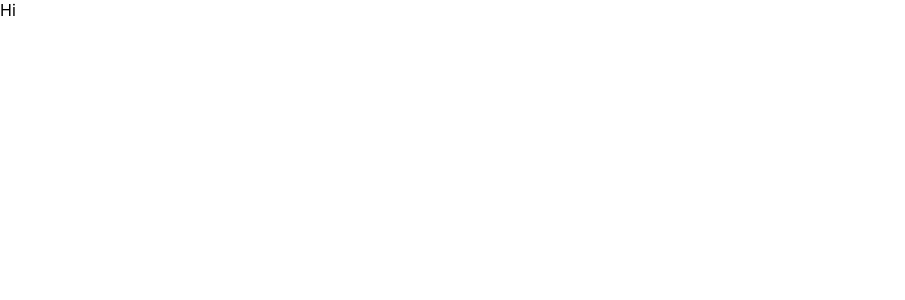
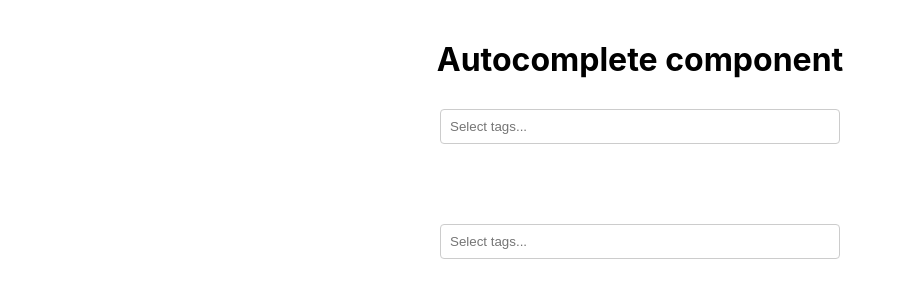
Before and after one commit to Margaretka15/noa-project, a React (Create React App) app: page / in a window 1280 px wide. Shown: the top 300 px of the page, without its empty margins (0-905 px from the left). Built offline with nearby package versions, Linux system fonts and the light colour scheme.

Commit message:
Implement autocomplete component

```diff
--- /dev/null
+++ b/src/App.scss
@@ -0,0 +1,11 @@
+.container {
+  padding: 40px;
+  display: flex;
+  flex-direction: column;
+  align-items: center;
+
+}
+
+.title {
+  margin-bottom: 30px;
+}
--- a/src/App.tsx
+++ b/src/App.tsx
@@ -1,11 +1,57 @@
-import React from 'react';
+import React, { useState } from 'react';
+import Autocomplete from './components/Autocomplete/Autocomplete';
+import { AutocompleteItem } from './components/Autocomplete/types';
+import './App.scss';
 
-function App() {
-  return (
-    <div className="App">
-     Hi
-    </div>
-  );
+type User = {
+    id: string;
+    label: string;
+    email: string;
 }
+const options: AutocompleteItem[] = [
+    { id: 'css', label: 'CSS'},
+    { id: 'html', label: 'HTML' },
+    { id: 'javascript', label: 'JavaScript' },
+    { id: 'actionscript', label: 'ActionScript' },
+    { id: 'acl2', label: 'ACL2' }
+];
 
-export default App;
+const userOptions: User[] = [
+    { id: '1', label: 'Alice Johnson', email: 'alice@example.com' },
+    { id: '2', label: 'Bob Smith', email: 'bob@example.com' },
+    { id: '3', label: 'Charlie Rose', email: 'charlie@example.com' }
+];
+
+export default function App() {
+    const [selectedLanguages, setSelectedLanguages] = useState<AutocompleteItem[]>([]);
+    const [selected, setSelected] = useState<AutocompleteItem[]>([]);
+
+    return (
+        <>
+
+            <div className='container'>
+                <h1 className='title'>Autocomplete component</h1>
+                <Autocomplete
+                    items={options}
+                    selectedItems={selectedLanguages}
+                    onChange={setSelectedLanguages}
+                    placeholder="Select tags..."
+                    allowCustom={true}
+                />
+
+            </div>
+
+            <div className="container">
+                <Autocomplete
+                    items={userOptions}
+                    selectedItems={selected}
+                    onChange={setSelected}
+                    placeholder="Select tags..."
+                    allowCustom={true}
+                />
+
+            </div>
+        </>
+
+    );
+}
--- /dev/null
+++ b/src/components/Autocomplete/Autocomplete.module.scss
@@ -0,0 +1,66 @@
+.wrapper {
+  border: 1px solid #ccc;
+  padding: 5px;
+  border-radius: 4px;
+  display: flex;
+  flex-wrap: wrap;
+  position: relative;
+ width: 400px;
+}
+
+.tag {
+  background: #e0e0e0;
+  padding: 2px 8px;
+  border-radius: 12px;
+  margin: 2px;
+  align-items: center;
+  display: flex;
+}
+.tag:focus {
+  outline: 2px solid #1976d2;
+}
+
+.tagText {
+  max-width: 200px;
+  display: inline-block;
+  overflow: hidden;
+  text-overflow: ellipsis;
+  white-space: nowrap;
+}
+
+.remove {
+  margin-left: 5px;
+  cursor: pointer;
+}
+
+.input {
+  border: none;
+  outline: none;
+  flex: 1;
+  min-width: 100px;
+  padding: 4px;
+
+}
+
+.dropdown {
+  position: absolute;
+  top: 100%;
+  left: 0;
+  right: 0;
+  max-height: 150px;
+  overflow-y: auto;
+  border: 1px solid #ccc;
+  background: white;
+  z-index: 10;
+  list-style-type: none;
+  padding: 5px;
+}
+
+.item {
+  padding: 5px 10px;
+  cursor: pointer;
+}
+
+.item:hover, .highlighted {
+  background-color: #f0f0f0;
+}
--- /dev/null
+++ b/src/components/Autocomplete/Autocomplete.tsx
@@ -0,0 +1,167 @@
+import React, {useState, useRef, useEffect} from 'react';
+import styles from './Autocomplete.module.scss';
+import {AutocompleteItem, AutocompleteProps} from './types';
+
+const Autocomplete = <T extends AutocompleteItem>({
+                                                      items,
+                                                      selectedItems,
+                                                      onChange,
+                                                      placeholder = 'Type to search...',
+                                                      allowCustom = true
+                                                  }: AutocompleteProps<T>) => {
+
+    const [inputValue, setInputValue] = useState('');
+    const [highlightIndex, setHighlightIndex] = useState<number>(-1);
+    const [filteredItems, setFilteredItems] = useState<T[]>([]);
+    const [isFocused, setIsFocused] = useState(false);
+
+    const containerRef = useRef<HTMLDivElement>(null);
+
+    useEffect(() => {
+        if (isFocused) {
+            const newFiltered = items.filter(
+                (item) =>
+                    item.label.toLowerCase().includes(inputValue.toLowerCase()) &&
+                    !selectedItems.find((s) => s.id === item.id)
+            );
+            setFilteredItems(newFiltered);
+            setHighlightIndex(-1);
+        }
+    }, [inputValue, items, selectedItems, isFocused]);
+
+    useEffect(() => {
+        document.addEventListener('mousedown', handleClickOutside);
+        return () => document.removeEventListener('mousedown', handleClickOutside);
+    }, []);
+
+    const handleKeyDown = (e: React.KeyboardEvent<HTMLInputElement>) => {
+        if (e.key === 'ArrowDown') {
+            setHighlightIndex((prev) =>
+                Math.min(prev + 1, filteredItems.length - 1)
+            );
+        } else if (e.key === 'ArrowUp') {
+            setHighlightIndex((prev) => Math.max(prev - 1, 0));
+        } else if (e.key === 'Enter') {
+            e.preventDefault();
+            if (highlightIndex >= 0 && filteredItems[highlightIndex]) {
+                selectItem(filteredItems[highlightIndex]);
+            } else if (inputValue.trim() && allowCustom) {
+                const newItem = {
+                    id: inputValue,
+                    label: inputValue
+                } as T;
+                selectItem(newItem);
+            }
+        }
+    };
+
+    const selectItem = (item: T) => {
+        const newSelected = [...selectedItems, item];
+        onChange(newSelected);
+        setInputValue('');
+
+        const updatedFiltered = items.filter(
+            (i) =>
+                i.label.toLowerCase().includes('') &&
+                !newSelected.find((s) => s.id === i.id)
+        );
+        setFilteredItems(updatedFiltered);
+
+    };
+
+    const removeItem = (id: string | number) => {
+        const newSelected = selectedItems.filter((item) => item.id !== id);
+        onChange(newSelected);
+
+        const updatedFiltered = items.filter(
+            (i) =>
+                i.label.toLowerCase().includes(inputValue.toLowerCase()) &&
+                !newSelected.find((s) => s.id === i.id)
+        );
+        setFilteredItems(updatedFiltered);
+    };
+
+    const handleClickOutside = (e: MouseEvent) => {
+        if (
+            containerRef.current &&
+            !containerRef.current.contains(e.target as Node)
+        ) {
+            setFilteredItems([]);
+        }
+    };
+
+    const handleTagKeyDown = (
+        e: React.KeyboardEvent<HTMLDivElement>,
+        id: string | number
+    ) => {
+
+        const input = containerRef.current?.querySelector('input');
+
+        if (e.key === 'Backspace' || e.key === 'Delete') {
+            e.preventDefault();
+            removeItem(id);
+            input?.focus();
+        } else if (e.key === 'ArrowRight') {
+            e.preventDefault();
+            input?.focus();
+        } else if (e.key === 'ArrowLeft') {
+            e.preventDefault();
+
+        }
+    };
+
+
+    return (
+        <div className={styles.wrapper}
+             ref={containerRef}
+             role="combobox"
+             aria-haspopup="listbox"
+             aria-expanded={filteredItems.length > 0}>
+            {selectedItems.map((item) => (
+                <div key={item.id} className={styles.tag}
+                     tabIndex={0}
+                     onKeyDown={(e) => handleTagKeyDown(e, item.id)}
+                     aria-label={`${item.label}, press Delete or Backspace to remove`}>
+                    <span className={styles.tagText}>{item.label}</span>
+                    <span className={styles.remove}
+                          onClick={() => removeItem(item.id)}
+                          aria-label={`Remove ${item.label}`}
+                          role="button">
+            ×
+          </span>
+                </div>
+            ))}
+            <input
+                type="text"
+                className={styles.input}
+                name="autocomplete-input"
+                value={inputValue}
+                onChange={(e) => setInputValue(e.target.value)}
+                onKeyDown={handleKeyDown}
+                placeholder={placeholder}
+                onFocus={() => setIsFocused(true)}
+                onBlur={() => setIsFocused(false)}
+
+                aria-autocomplete="list"
+                aria-controls="autocomplete-list"
+            />
+            {filteredItems.length > 0 && (
+                <ul className={styles.dropdown} id="autocomplete-list" role="listbox">
+                    {filteredItems.map((item, index) => (
+                        <li
+                            key={item.id}
+                            className={`${styles.item} ${index === highlightIndex ? styles.highlighted : ''}`}
+                            onClick={() => selectItem(item)}
+                            role="option"
+                            aria-selected={index === highlightIndex}
+                        >
+                            {item.label}
+                        </li>
+                    ))}
+                </ul>
+            )}
+        </div>
+    );
+}
+
+export default Autocomplete;
--- a/src/index.css
+++ b/src/index.css
@@ -11,3 +11,9 @@ code {
   font-family: source-code-pro, Menlo, Monaco, Consolas, 'Courier New',
     monospace;
 }
+
+* {
+  margin: 0;
+  padding: 0;
+  box-sizing: border-box;
+}
```
